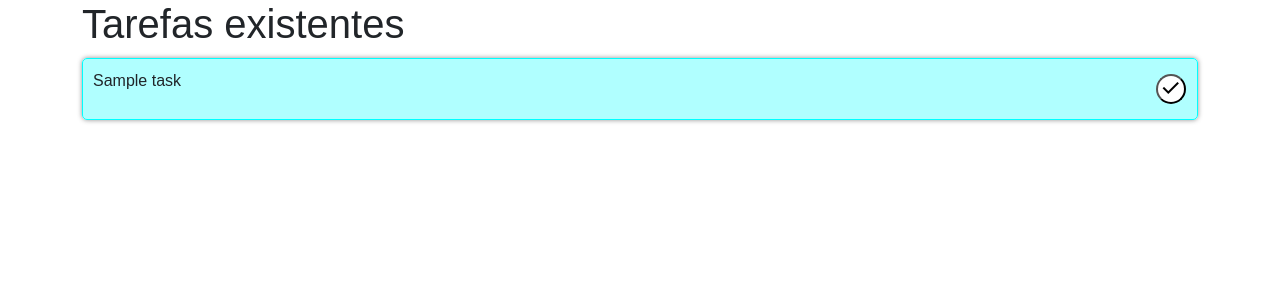
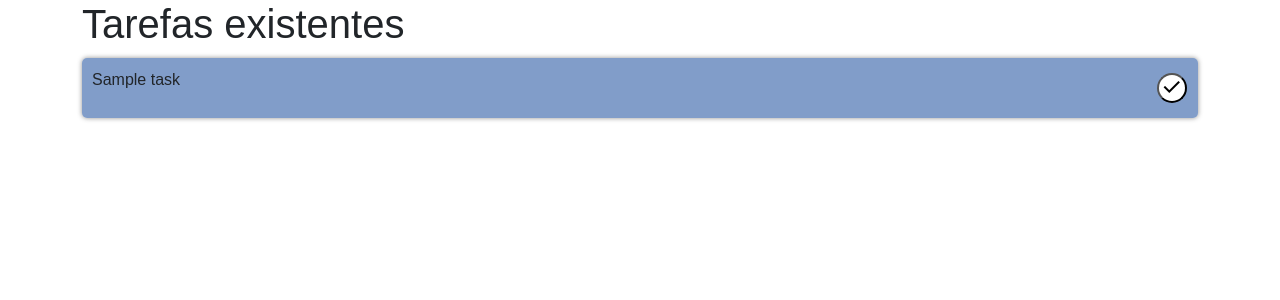
Before and after one commit to felipe-fjs/todo-project, a Flask app: page /task/home in a window 1280 px wide. Shown: the part 56-356 px from the top of the page. Run offline with Flask 3, Linux system fonts and the light colour scheme; a user stored in the database is signed in; tables that the repository leaves empty hold one stand-in row (values such as "Sample post"); some libraries are stand-ins or nearby versions.

Commit message:
Update read.html

```diff
--- a/app/templates/tasks/read.html
+++ b/app/templates/tasks/read.html
@@ -19,8 +19,7 @@
             width: 100%;
             padding: 10px;
             border-radius: 5px;
-            background-color: rgba(0, 255, 255, 0.31);
-            border: 1px solid rgb(0, 255, 255);
+            background-color: rgba(49, 94, 166, 0.608);
             box-shadow: 0 0 5px rgba(0, 0, 0, 0.436);
             margin: 10px 0 ;
 
```
